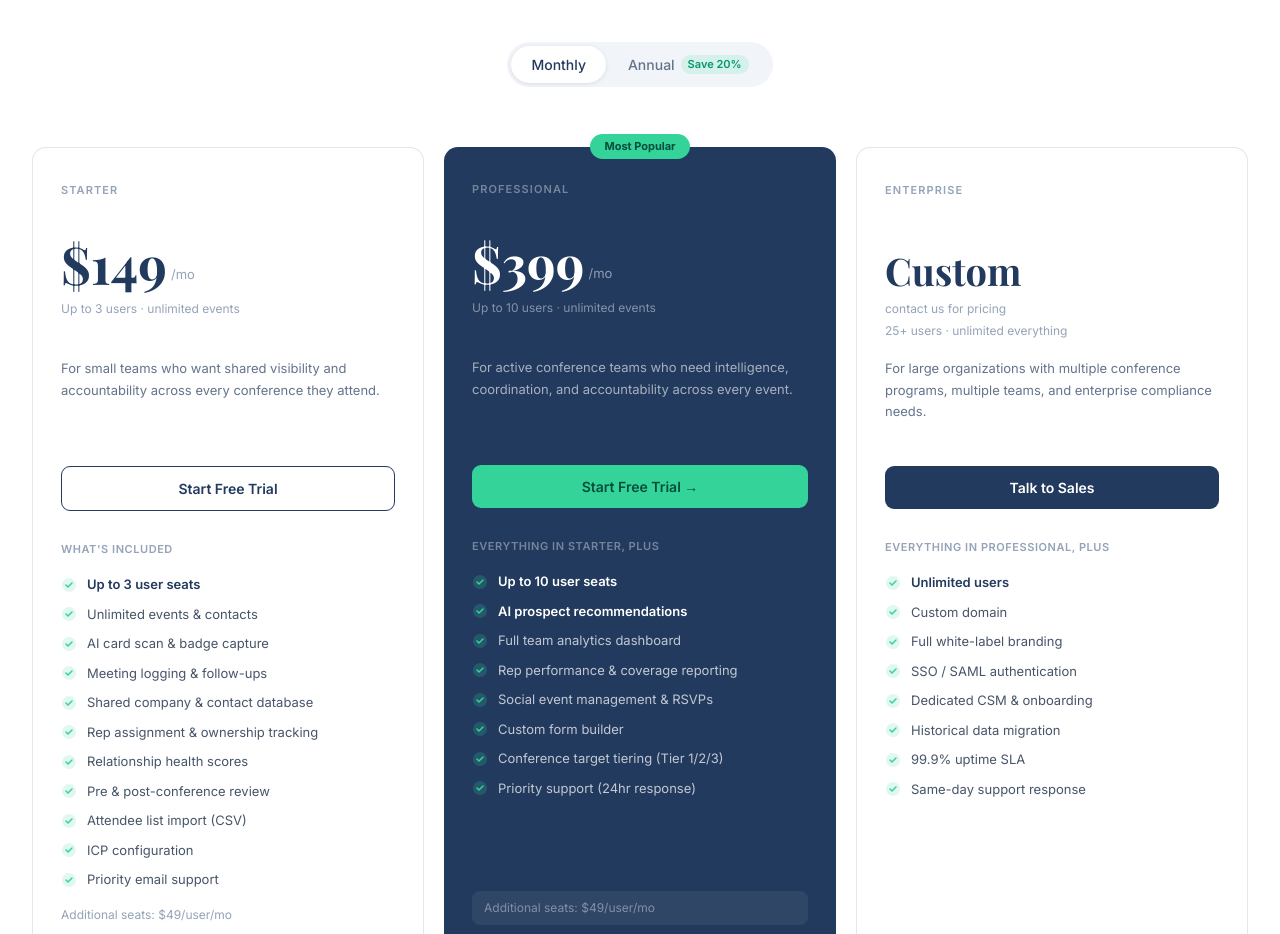
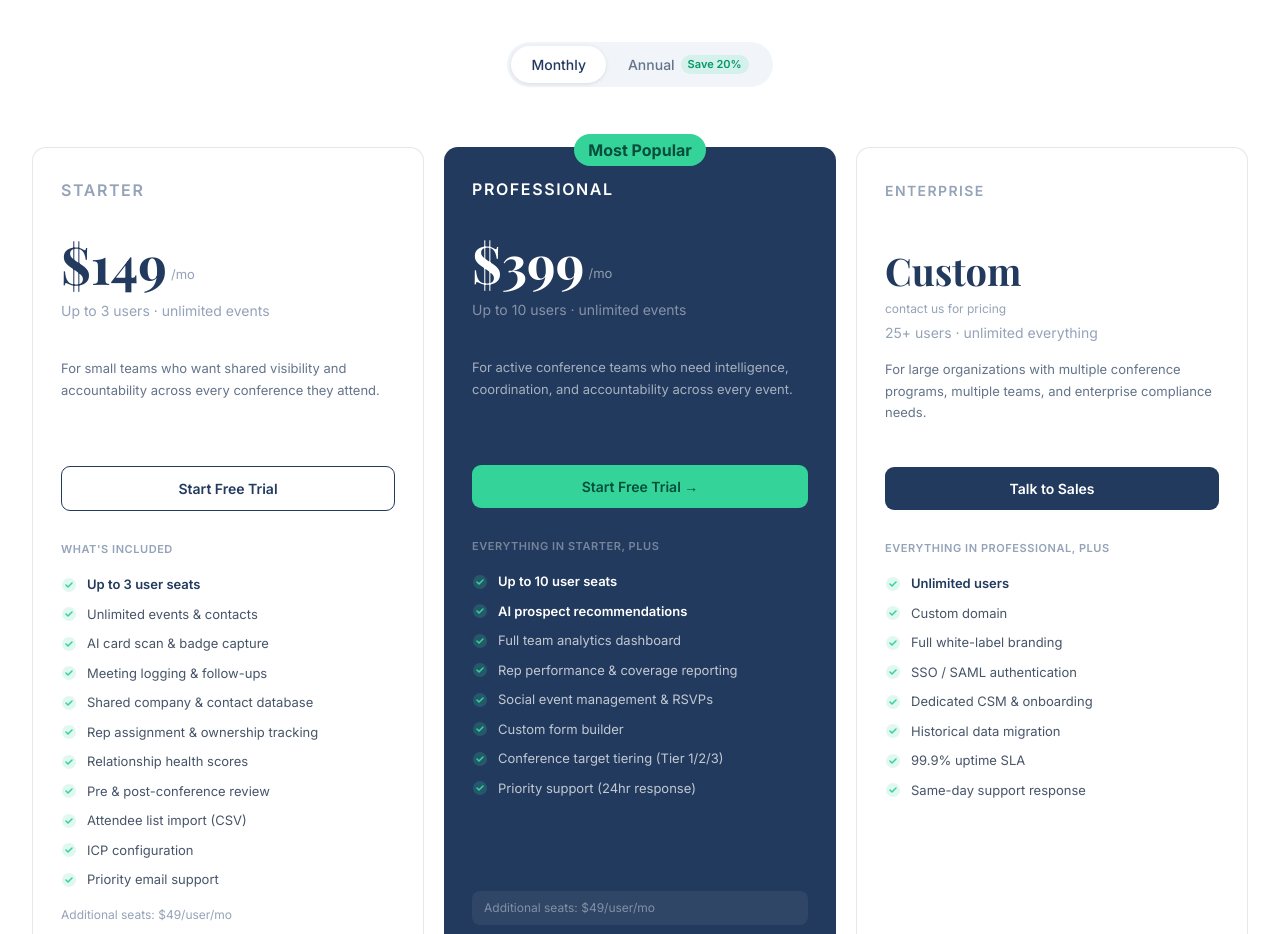
Before and after one commit to kmwinn21-beep/parlay-website, a Next.js app: page / in a window 1280 px wide. Shown: the part 7640-8574 px from the top of the page. Built offline with nearby package versions, Linux system fonts and the light colour scheme; a web font is replaced by a local one.

Commit message:
Increase font sizes for pricing component labels

```diff
--- a/components/Pricing.tsx
+++ b/components/Pricing.tsx
@@ -175,7 +175,7 @@ export default function Pricing() {
               border: "1px solid rgba(34,58,94,0.12)", background: "#fff",
             }}>
               {/* Label */}
-              <p style={{ fontSize: 11, fontWeight: 600, letterSpacing: "0.1em", textTransform: "uppercase", color: "#94a3b8", minHeight: 28, display: "flex", alignItems: "center", marginBottom: 14 }}>
+              <p style={{ fontSize: 16, fontWeight: 600, letterSpacing: "0.1em", textTransform: "uppercase", color: "#94a3b8", minHeight: 28, display: "flex", alignItems: "center", marginBottom: 14 }}>
                 Starter
               </p>
               {/* Price */}
@@ -192,7 +192,7 @@ export default function Pricing() {
               </div>
               {/* Subtitle — separated from price with its own row */}
               <div style={{ minHeight: 52, paddingTop: 10, marginBottom: 16 }}>
-                <p style={{ fontSize: 12, color: "#94a3b8" }}>Up to 3 users · unlimited events</p>
+                <p style={{ fontSize: 14, color: "#94a3b8" }}>Up to 3 users · unlimited events</p>
               </div>
               {/* Description */}
               <div style={{ minHeight: 88, marginBottom: 20 }}>
@@ -228,7 +228,7 @@ export default function Pricing() {
             }}>
               <div style={{ position: "absolute", top: -13, left: 0, right: 0, display: "flex", justifyContent: "center" }}>
                 <span style={{
-                  fontSize: 11, fontWeight: 700,
+                  fontSize: 16, fontWeight: 700,
                   background: "#34D399", color: "#064e3b",
                   borderRadius: 999, padding: "4px 14px",
                 }}>
@@ -236,7 +236,7 @@ export default function Pricing() {
                 </span>
               </div>
               {/* Label */}
-              <p style={{ fontSize: 11, fontWeight: 600, letterSpacing: "0.1em", textTransform: "uppercase", color: "rgba(255,255,255,0.38)", minHeight: 28, display: "flex", alignItems: "center", marginBottom: 14 }}>
+              <p style={{ fontSize: 16, fontWeight: 600, letterSpacing: "0.1em", textTransform: "uppercase", color: "rgba(255,255,255,1)", minHeight: 28, display: "flex", alignItems: "center", marginBottom: 14 }}>
                 Professional
               </p>
               {/* Price */}
@@ -253,7 +253,7 @@ export default function Pricing() {
               </div>
               {/* Subtitle */}
               <div style={{ minHeight: 52, paddingTop: 10, marginBottom: 16 }}>
-                <p style={{ fontSize: 12, color: "rgba(255,255,255,0.45)" }}>Up to 10 users · unlimited events</p>
+                <p style={{ fontSize: 14, color: "rgba(255,255,255,0.45)" }}>Up to 10 users · unlimited events</p>
               </div>
               {/* Description */}
               <div style={{ minHeight: 88, marginBottom: 20 }}>
@@ -291,7 +291,7 @@ export default function Pricing() {
               border: "1px solid rgba(34,58,94,0.12)", background: "#fff",
             }}>
               {/* Label */}
-              <p style={{ fontSize: 11, fontWeight: 600, letterSpacing: "0.1em", textTransform: "uppercase", color: "#94a3b8", minHeight: 28, display: "flex", alignItems: "center", marginBottom: 14 }}>
+              <p style={{ fontSize: 14, fontWeight: 600, letterSpacing: "0.1em", textTransform: "uppercase", color: "#94a3b8", minHeight: 28, display: "flex", alignItems: "center", marginBottom: 14 }}>
                 Enterprise
               </p>
               {/* Price */}
@@ -303,7 +303,7 @@ export default function Pricing() {
               {/* Subtitle — 2 lines to match Enterprise's pricing note */}
               <div style={{ minHeight: 52, paddingTop: 10, marginBottom: 16 }}>
                 <p style={{ fontSize: 12, color: "#94a3b8" }}>contact us for pricing</p>
-                <p style={{ fontSize: 12, color: "#94a3b8", marginTop: 4 }}>25+ users · unlimited everything</p>
+                <p style={{ fontSize: 14, color: "#94a3b8", marginTop: 4 }}>25+ users · unlimited everything</p>
               </div>
               {/* Description */}
               <div style={{ minHeight: 88, marginBottom: 20 }}>
```
